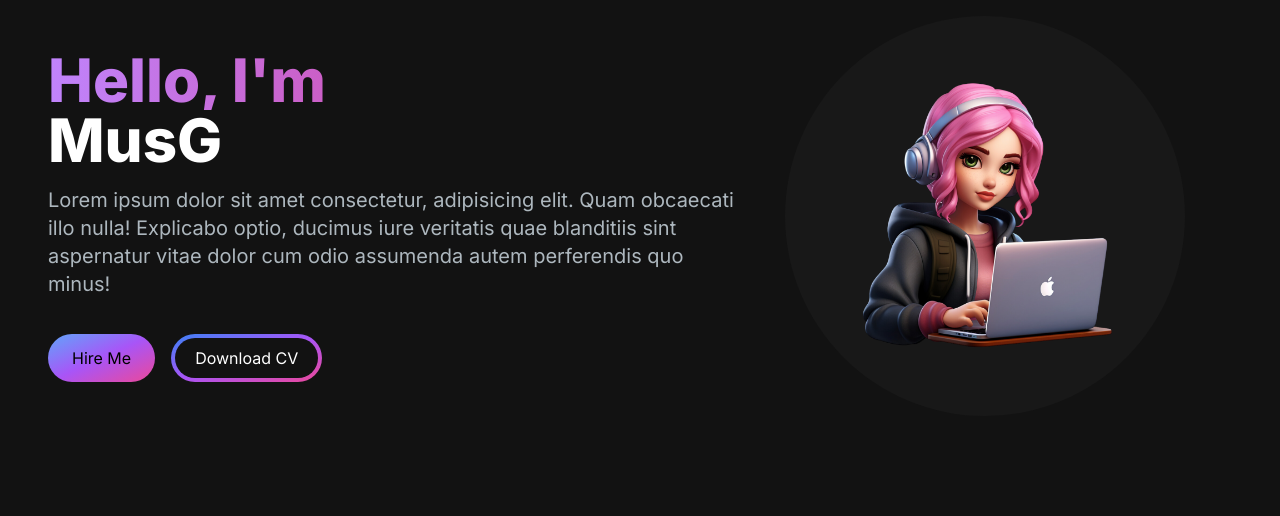
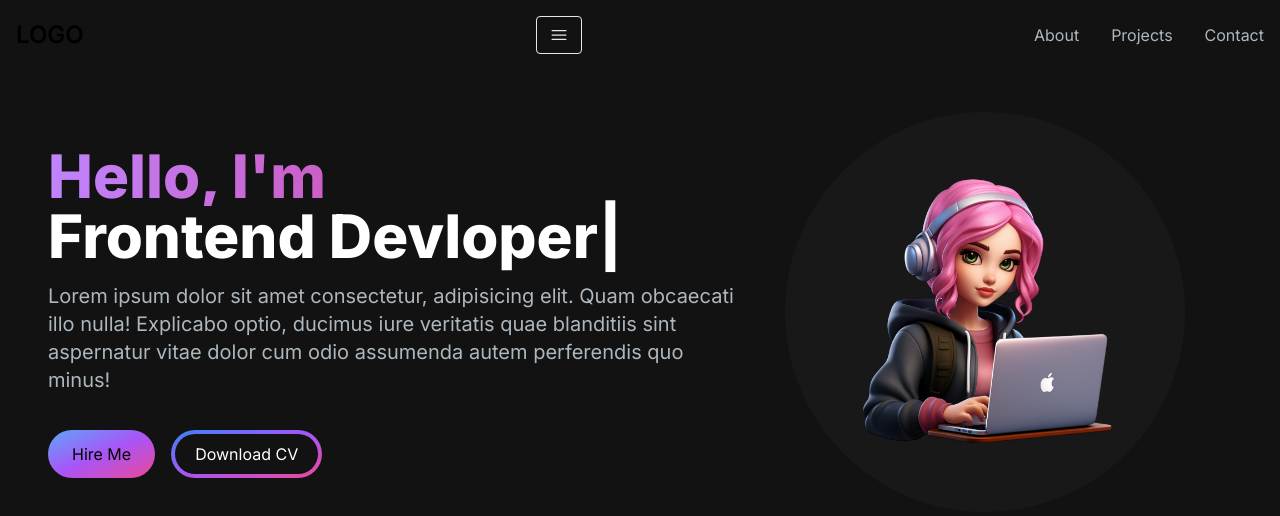
Before and after one commit to MustafaGuer/portfolio, a Next.js app: page / in a window 1280 px wide. Shown: the top 516 px of the page. Built offline with nearby package versions, Linux system fonts and the light colour scheme.

Commit message:
navbar && welcome section first

```diff
--- a/package.json
+++ b/package.json
@@ -9,6 +9,8 @@
     "lint": "next lint"
   },
   "dependencies": {
+    "@heroicons/react": "^2.0.18",
+    "@types/react-type-animation": "^1.1.2",
     "next": "13.5.4",
     "react": "^18",
     "react-dom": "^18",
--- a/src/app/components/HeroSection.tsx
+++ b/src/app/components/HeroSection.tsx
@@ -1,5 +1,7 @@
+"use client";
 import React from "react";
 import Image from "next/image";
+import { TypeAnimation } from "react-type-animation";
 
 const HeroSection = () => {
   return (
@@ -10,7 +12,21 @@ const HeroSection = () => {
             <div className="text-transparent bg-clip-text bg-gradient-to-r from-purple-400 to-pink-600">
               Hello, I&apos;m{" "}
             </div>
-            MusG
+            <TypeAnimation
+              sequence={[
+                // Same substring at the start will only be typed out once, initially
+                "MusG",
+                1000, // wait 1s before replacing "Mice" with "Hamsters"
+                "Web Developer",
+                1000,
+                "Frontend Devloper",
+                1000,
+              ]}
+              wrapper="span"
+              speed={50}
+              style={{ display: "inline-block" }}
+              repeat={Infinity}
+            />
           </h1>
           <p className="text-[#ADB7BE] text-base sm:text-lg lg:text-xl mb-6">
             Lorem ipsum dolor sit amet consectetur, adipisicing elit. Quam
--- /dev/null
+++ b/src/app/components/MenuOverlay.tsx
@@ -0,0 +1,16 @@
+import React from "react";
+import NavLink from "./NavLink";
+
+const MenuOverlay: React.FC<{ links: Link[] }> = ({ links }) => {
+  return (
+    <ul className="flex flex-col py-4 items-center">
+      {links.map((link, index) => (
+        <li key={index}>
+          <NavLink href={link.path} title={link.title} />
+        </li>
+      ))}
+    </ul>
+  );
+};
+
+export default MenuOverlay;
--- /dev/null
+++ b/src/app/components/NavLink.tsx
@@ -0,0 +1,18 @@
+import Link from "next/link";
+import React from "react";
+
+const NavLink: React.FC<{ href: string; title: string }> = ({
+  href,
+  title,
+}) => {
+  return (
+    <Link
+      href={href}
+      className="block py-2 pl-3 pr-4 text-[#ADB7BE] sm-text-xl rounded md:p-0 hover:text-white"
+    >
+      {title}
+    </Link>
+  );
+};
+
+export default NavLink;
--- /dev/null
+++ b/src/app/components/Navbar.tsx
@@ -0,0 +1,59 @@
+"use client";
+
+import Link from "next/link";
+import React, { useState } from "react";
+import { Bars3Icon, XMarkIcon } from "@heroicons/react/24/solid";
+import NavLink from "./NavLink";
+import MenuOverlay from "./MenuOverlay";
+
+const navLinks: Link[] = [
+  { title: "About", path: "#about" },
+  { title: "Projects", path: "#projects" },
+  { title: "Contact", path: "#contact" },
+];
+
+const Navbar = () => {
+  const [navbarOpen, setNavbarOpen] = useState(false);
+
+  return (
+    <nav className="fixed top-0 left-0 right-0 z-10 bg-[#121212] bg-opacity-100">
+      <div className="flex container flex-wrap lg:py-4 items-center justify-between mx-auto px-4 py-2">
+        <Link
+          href={"/"}
+          className="text-2xl mg:text-5xl text-white- font-semibold"
+        >
+          LOGO
+        </Link>
+        <div className="mobile-menu block: md-hidden">
+          {!navbarOpen ? (
+            <button
+              onClick={() => setNavbarOpen(true)}
+              className="flex items-center px-3 py-2 border rounded border-slate-200 text-slate-200 hover:text-white hover:border-white"
+            >
+              <Bars3Icon className="h-5 w-5" />
+            </button>
+          ) : (
+            <button
+              onClick={() => setNavbarOpen(false)}
+              className="flex items-center px-3 py-2 border rounded border-slate-200 text-slate-200 hover:text-white hover:border-white"
+            >
+              <XMarkIcon className="h-5 w-5" />
+            </button>
+          )}
+        </div>
+        <div className="menu hidden md:block md:w-auto" id="navbar">
+          <ul className="flex p-4 md:p-0 md:flex-row md:space-x-8 mt-0">
+            {navLinks.map((link, index) => (
+              <li key={index}>
+                <NavLink href={link.path} title={link.title} />
+              </li>
+            ))}
+          </ul>
+        </div>
+      </div>
+      {navbarOpen ? <MenuOverlay links={navLinks} /> : null}
+    </nav>
+  );
+};
+
+export default Navbar;
--- /dev/null
+++ b/src/app/interfaces/link.tsx
@@ -0,0 +1,4 @@
+interface Link {
+  title: string;
+  path: string;
+}
--- a/src/app/page.tsx
+++ b/src/app/page.tsx
@@ -1,10 +1,11 @@
-import Image from "next/image";
 import HeroSection from "./components/HeroSection";
+import Navbar from "./components/Navbar";
 
 export default function Home() {
   return (
     <main className="flex min-h-screen flex-col bg-[#121212]">
-      <div className="container mx-auto px-12 py-4">
+      <Navbar />
+      <div className="container mx-auto mt-24 px-12 py-4">
         <HeroSection />
       </div>
     </main>
```
Also changed, not shown: 1 other file (tests, documents, lock files or other folders).
